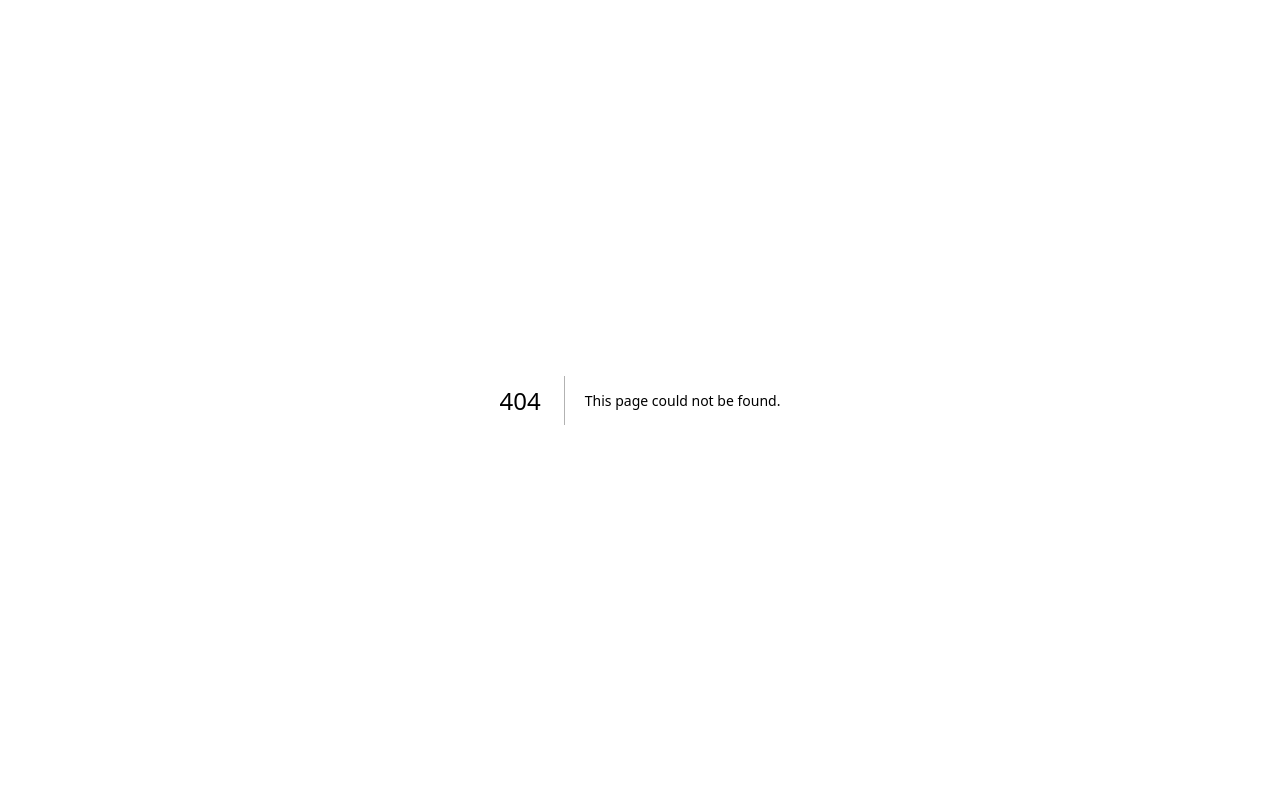
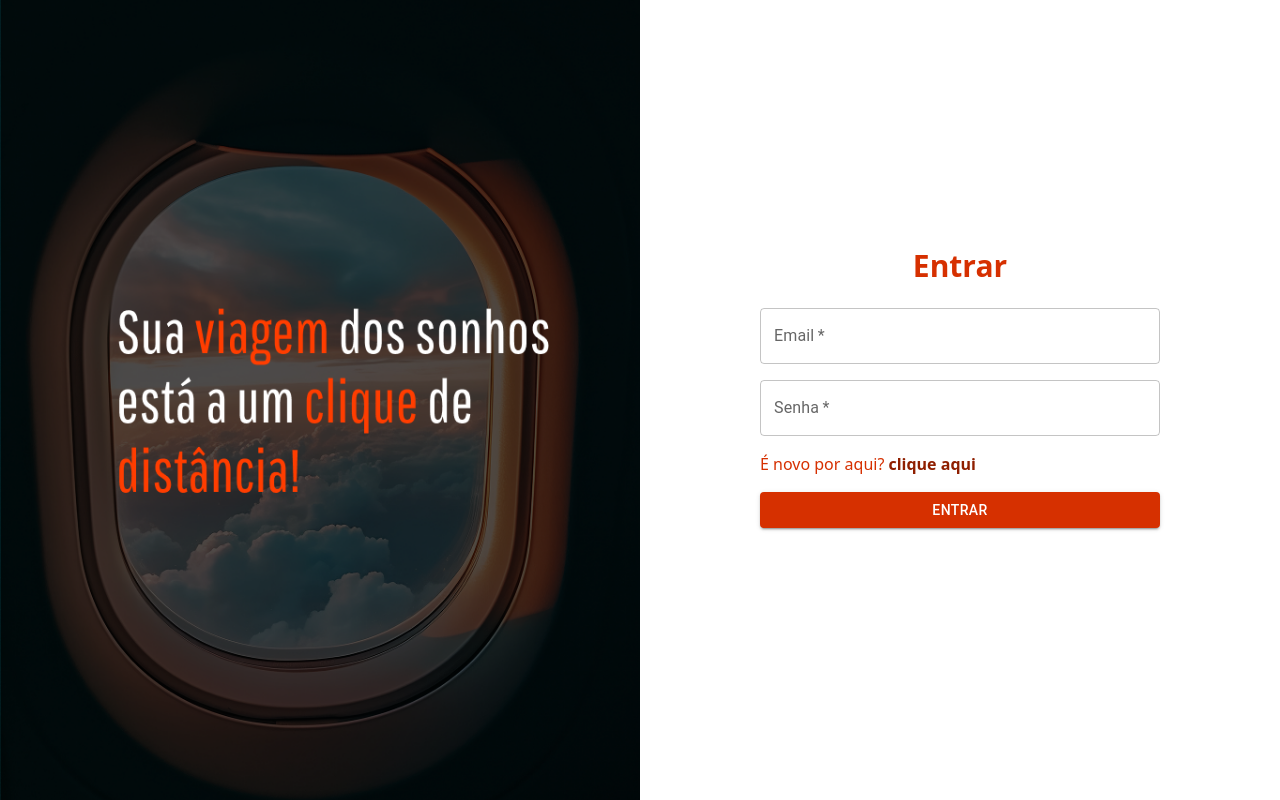
Before and after one commit to rodrigovalest/TADS-DAC-empresa-aerea, a Next.js app in the folder frontend/: page /login in a window 1280 px wide. Before the commit this address had no page. Built offline with nearby package versions, Linux system fonts and the light colour scheme.

Commit message:
refatorações

```diff
--- a/frontend/public/styles/login.css
+++ b/frontend/public/styles/login.css
@@ -1,49 +1,14 @@
-.login-btn{
-    font-size: clamp(6px, 1vw, 14px);
-    font-weight:500;
-    padding: 2vh 0;
-    background-color: #FF3D00;
-    width: 85%;
-    border-radius: 5px;
+div{
+    color: #D63000 ;
 }
-.login:hover{
-    background-color: black;
+a{
+    font-weight: bold;
+    color: #8f1f00 ;
 }
 
-.input-field {
-    border-radius: 5px;
-    color: #FF3D00;
-    padding: 1vw 10px;
-    margin: ; /* Use um valor menor no padding horizontal */
-    font-size: 20px;
-    border: 3px solid #FF3D00;
-    width: 90%; /* Garante que o input ocupe toda a largura da div */
-    box-sizing: border-box; /* Impede que o padding aumente a largura total */
+button{
+    background-color: #D63000 !important;
+    &:hover{
+        background-color: #8f1f00 !important;
+    }
 }
-
-.header{
-    width: 100%;
-    color: black;
-    display: flex;
-    justify-content: space-between;
-    padding: 20px;
-}
-
-#login-form{
-    gap:10px;
-    margin: 20px 20px;
-}
-.logo{
-    font-size: 30px;
-    color: #FF3D00;
-    font-weight: bolder;
-}
-.main-text{
-    font-size: 50px;
-    color: #000000;
-    font-weight: bolder;
-}
-span{
-    color: #FF3D00;
-    font-size: 60px;
-}
--- a/frontend/src/app/cadastrar-funcionario/page.tsx
+++ b/frontend/src/app/cadastrar-funcionario/page.tsx
@@ -1,6 +1,7 @@
 'use client'
 
 import React, {useState} from "react";
+import '../../../public/styles/login.css';
 import { TextField, Button, Select, MenuItem, FormControl, InputLabel } from "@mui/material";
 
 
@@ -47,7 +48,7 @@ const StaffRegister = () => {
                     <div className="text-[#FF3D00] text-3xl font-semibold">
                         Registrar novo funcionário
                     </div>
-                    <div className="w-full max-w-md bg-white shadow-lg rounded-lg p-6">
+                    <div className="w-full max-w-md bg-white rounded-lg p-6">
                     <form className="flex flex-col gap-4">
                         <TextField label="CPF" type="number" variant="outlined"
                             onBlur={checkCPF}
--- a/frontend/src/app/login/login.tsx
+++ /dev/null
@@ -1,38 +0,0 @@
-import React from "react";
-import '../../../public/styles/login.css';
-const Login = () => {
-    return(
-        <div className="d-flex flex h-screen" >
-            <section className="flex justify-center items-center w-full relative bg-white hidden sm:flex m:w-1/2">
-                <div className="z-1  w-[70%] h-[50%] absolute flex justify-center items-center backdrop-blur-md shadow-xl rounded-md text-center px-2">
-                    <div className="main-text">Sua <span>viagem</span> dos <span>sonhos</span> á um <span>clique</span> de distância</div>
-                </div>
-                <img className="object-cover w-full h-full" src="airplane.png"></img>
-            </section>
-
-            <section className="w-full bg-white sm:w-1/2 flex justify-center items-center flex-col relative pt-16">
-                <header className="w-full flex justify-between items-center p-4 absolute top-0 left-0 bg-white">
-                    <div className="logo font-bold text-lg">
-                        1000Milhas
-                    </div>
-                    <div>
-                        <select name="country" id="country" className="border p-2 rounded">
-                            <option value="br">🇧🇷 Português</option>
-                            <option value="us">🇺🇸 Inglês</option>
-                        </select>
-                    </div>
-                </header>
-
-                <form className="flex justify-center items-center flex-col w-full" id="login-form">
-                    <input type="email" className="bg-[#F1F1F1] input-field p-2 w-3/4 my-2" placeholder="Digite seu email" required />
-                    <div></div>
-                    <input type="password" className="bg-[#F1F1F1] input-field p-2 w-3/4 my-2" placeholder="Digite sua senha" required />
-                    <div className="text-[#FF3D00]">É novo por aqui? <a href="#">Clique aqui</a></div>
-                    <button className="login-btn bg-blue-500 text-white px-4 py-2 rounded mt-4" type="submit">Login</button>
-                </form>
-            </section>
-        </div>
-    )
-}
-
-export default Login;
--- /dev/null
+++ b/frontend/src/app/login/page.tsx
@@ -0,0 +1,50 @@
+import React from "react";
+import '../../../public/styles/login.css';
+import { TextField, Button, Select, MenuItem, FormControl, InputLabel } from "@mui/material";
+
+const Login = () => {
+    return(
+        <div className="flex h-screen">
+            <div className="w-1/2 bg-black flex justify-center items-center">
+                <img className="w-full h-full object-cover" src="loginImg.png" alt="Imagem de voo" />
+            </div>
+
+            <div className="w-1/2 flex justify-center items-center p-8 flex-col">
+                    <div className="text-[#FF3D00] text-3xl font-semibold">
+                        Entrar
+                    </div>
+                <div className="w-full max-w-md bg-white  rounded-lg p-6">
+                    <form className="flex flex-col gap-4">
+                        <TextField
+                            label="Email"
+                            type="email"
+                            variant="outlined"
+                            fullWidth
+                            required
+
+                        />
+                        <TextField
+                            label="Senha"
+                            type="password"
+                            variant="outlined"
+                            fullWidth
+                            required
+
+                        />
+                        <div>É novo por aqui? <a href="/autocadastro">clique aqui</a></div>
+                       <Button
+                            variant="contained"
+                            className="bg-[#FF3D00] hover:bg-[#D63000]"
+                            type="submit"
+                            fullWidth
+                        >
+                            Entrar
+                        </Button>
+                    </form>
+                </div>
+            </div>
+        </div>
+    )
+}
+
+export default Login;
--- a/frontend/src/app/voo/page.tsx
+++ b/frontend/src/app/voo/page.tsx
@@ -1,6 +1,7 @@
 "use client";
 
 import React, { useState } from "react";
+import '../../../public/styles/login.css';
 import { TextField, Button, Select, MenuItem, FormControl, InputLabel } from "@mui/material";
 
 const aeroportos = [
@@ -45,11 +46,12 @@ const handleChange = (event) => {
                     <div className="text-[#FF3D00] text-3xl font-semibold">
                         Cadastrar Voo
                     </div>
-                <div className="w-full max-w-md bg-white shadow-lg rounded-lg p-6">
+                <div className="w-full max-w-md bg-white  rounded-lg p-6">
                     <form className="flex flex-col gap-4">
 
                         <TextField label="Código do Voo" variant="outlined" fullWidth required />
                         <TextField label="Data" type="date" variant="outlined" fullWidth InputLabelProps={{ shrink: true }} required />
+                        <TextField label="Hora" type="time" variant="outlined" fullWidth InputLabelProps={{ shrink: true }} required />
 
                         <FormControl fullWidth>
                             <InputLabel>Aeroporto de origem</InputLabel>
```
Also changed, not shown: frontend/public/loginImg.png (added).
